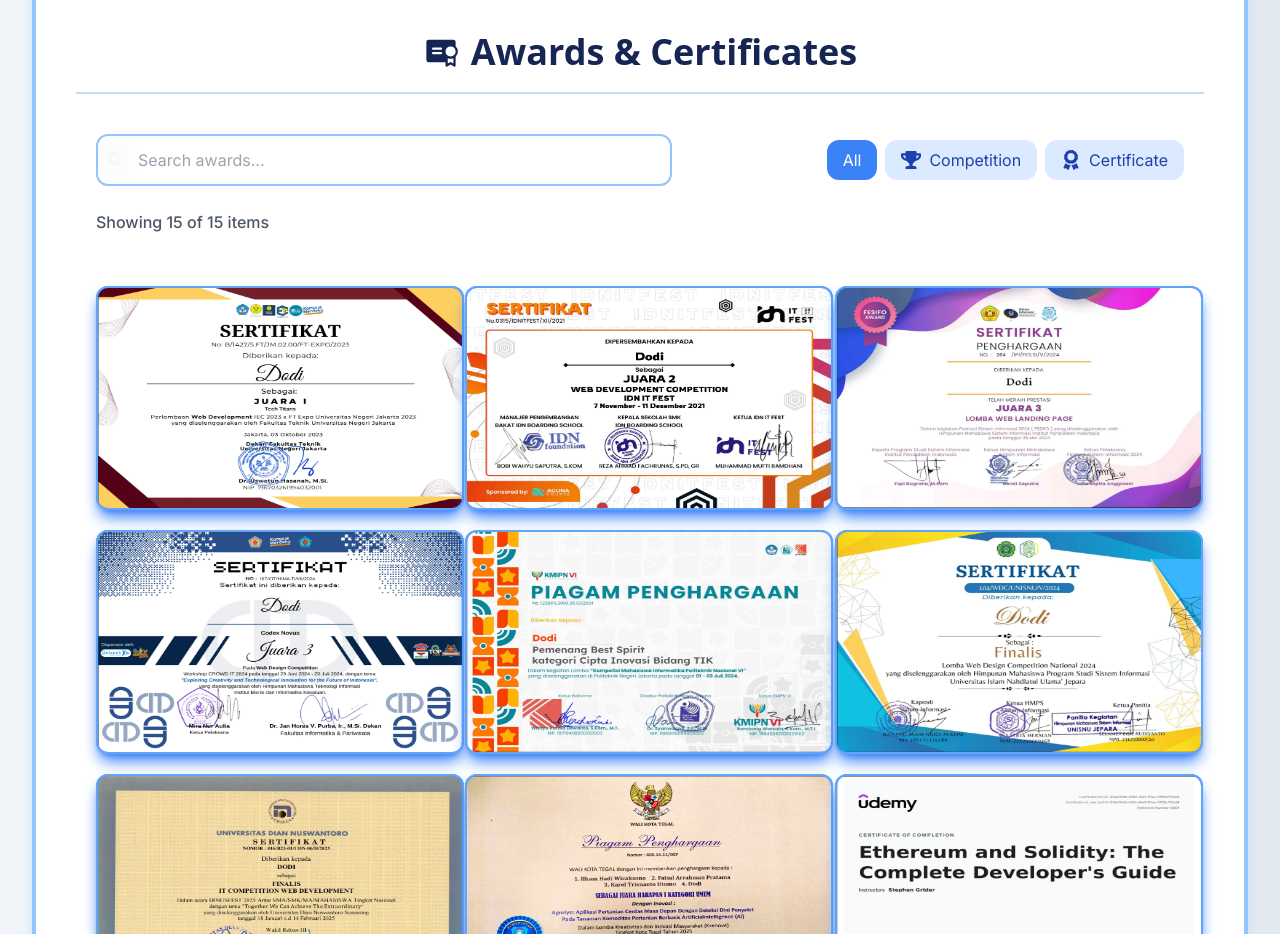
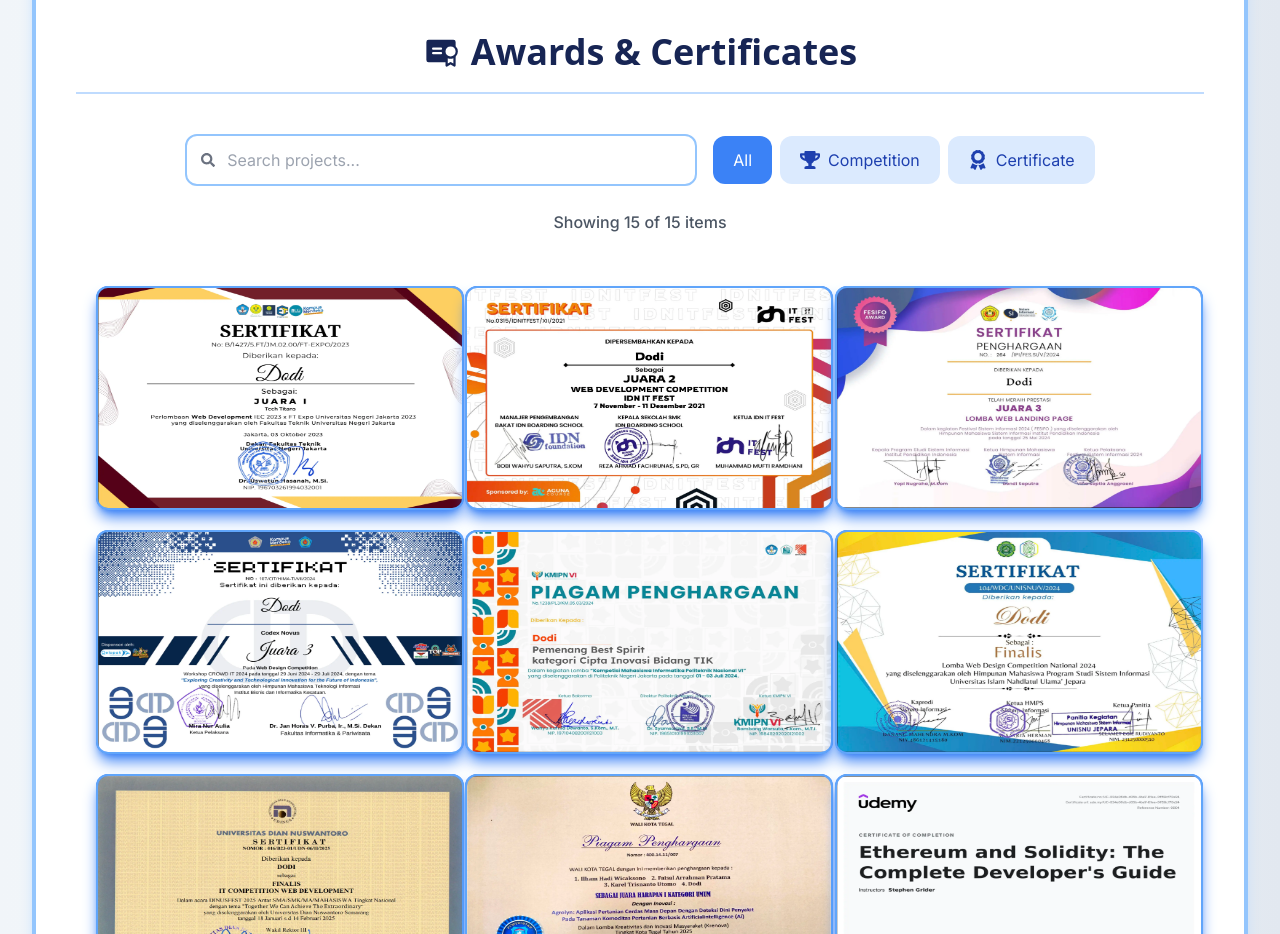
Before and after one commit to dodichakill/web-porto, a Next.js app: page /experiences in a window 1280 px wide. Shown: the part 1460-2394 px from the top of the page. Built offline with nearby package versions, Linux system fonts and the light colour scheme.

Commit message:
feat: enhance search and filter UI for awards and projects with improved layout and accessibility

```diff
--- a/src/app/experiences/SectionAwards.jsx
+++ b/src/app/experiences/SectionAwards.jsx
@@ -14,8 +14,9 @@ const SectionAwards = () => {
   const types = ["All", "Competition", "Certificate"];
 
   // Filter awards based on search term and selected type
-  const filteredAwards = dataAwards.filter(award => {
-    const matchesSearch = searchTerm === "" ||
+  const filteredAwards = dataAwards.filter((award) => {
+    const matchesSearch =
+      searchTerm === "" ||
       award.title.toLowerCase().includes(searchTerm.toLowerCase()) ||
       award.description.toLowerCase().includes(searchTerm.toLowerCase());
 
@@ -45,16 +46,16 @@ const SectionAwards = () => {
 
       {/* Search and Filter UI */}
       <div className="mb-8 mx-2 lg:mx-5">
-        <div className="flex flex-wrap justify-between items-center gap-4 mb-6">
+        <div className="flex flex-wrap justify-center items-center gap-4 mb-6">
           {/* Search Input */}
-          <div className="relative flex-grow max-w-xl" data-aos="fade-right">
-            <div className="absolute inset-y-0 left-0 pl-3 flex items-center pointer-events-none">
-              <FaSearch className="text-gray-500" />
+          <div className="relative flex-grow max-w-lg" data-aos="fade-right">
+            <div className="absolute inset-y-0 left-0 pl-4 flex items-center pointer-events-none z-10">
+              <FaSearch className="text-gray-500 text-sm" />
             </div>
             <input
               type="text"
-              placeholder="Search awards..."
-              className="w-full pl-10 pr-4 py-3 rounded-xl border-2 border-blue-300 focus:border-blue-500 focus:outline-none transition-all bg-white/70 backdrop-blur-md"
+              placeholder="Search projects..."
+              className="w-full pl-10 pr-4 py-3 rounded-xl border-2 border-blue-300 focus:border-blue-500 focus:outline-none transition-all bg-white/70 backdrop-blur-md relative z-0"
               value={searchTerm}
               onChange={(e) => setSearchTerm(e.target.value)}
               data-aos="fade-right"
@@ -81,11 +82,18 @@ const SectionAwards = () => {
           </button>
 
           {/* Filter Options - Desktop */}
-          <div className="hidden md:flex items-center gap-2 flex-wrap" data-aos="fade-left">
+          <div
+            className="hidden md:flex items-center gap-2 flex-wrap"
+            data-aos="fade-left"
+          >
             {types.map((type) => (
               <button
                 key={type}
-                className={`flex items-center gap-2 px-4 py-2 rounded-xl transition-all ${selectedType === type ? 'bg-blue-500 text-white' : 'bg-blue-100 hover:bg-blue-200 text-blue-800'}`}
+                className={`flex items-center gap-2 px-5 py-3 rounded-xl transition-all ${
+                  selectedType === type
+                    ? "bg-blue-500 text-white"
+                    : "bg-blue-100 hover:bg-blue-200 text-blue-800"
+                }`}
                 onClick={() => setSelectedType(type)}
               >
                 {type !== "All" && <TypeIcon type={type} />}
@@ -104,7 +112,11 @@ const SectionAwards = () => {
             {types.map((type) => (
               <button
                 key={type}
-                className={`flex items-center gap-2 px-4 py-2 rounded-xl transition-all ${selectedType === type ? 'bg-blue-500 text-white' : 'bg-blue-100 hover:bg-blue-200 text-blue-800'}`}
+                className={`flex items-center gap-2 py-3 px-4 rounded-xl transition-all ${
+                  selectedType === type
+                    ? "bg-blue-500 text-white"
+                    : "bg-blue-100 hover:bg-blue-200 text-blue-800"
+                }`}
                 onClick={() => setSelectedType(type)}
               >
                 {type !== "All" && <TypeIcon type={type} />}
@@ -116,12 +128,12 @@ const SectionAwards = () => {
 
         {/* Results Count */}
         <div
-          className="text-gray-600 font-medium"
+          className="text-gray-600 font-medium text-center mt-4"
           data-aos="fade-up"
           data-aos-delay="200"
         >
           Showing {filteredAwards.length} of {dataAwards.length} items
-          {selectedType !== "All" && ` in ${selectedType}`}
+          {selectedType !== "All" && ` in ${selectedType} Category`}
           {searchTerm && ` matching "${searchTerm}"`}
         </div>
       </div>
@@ -140,7 +152,10 @@ const SectionAwards = () => {
             />
           ))
         ) : (
-          <div className="col-span-3 text-center py-16 text-gray-500" data-aos="fade-up">
+          <div
+            className="col-span-3 text-center py-16 text-gray-500"
+            data-aos="fade-up"
+          >
             <div className="text-8xl mb-4 opacity-30 mx-auto">🔍</div>
             <h3 className="text-xl font-bold mb-2">No awards found</h3>
             <p>Try adjusting your search or filter criteria</p>
--- a/src/app/projects/page.jsx
+++ b/src/app/projects/page.jsx
@@ -63,16 +63,16 @@ export default function Projects() {
 
         {/* Search and Filter UI */}
         <div className="mb-8 mx-2 lg:mx-5">
-          <div className="flex flex-wrap justify-between items-center gap-4 mb-6">
+          <div className="flex flex-wrap justify-center items-center gap-4 mb-6">
             {/* Search Input */}
-            <div className="relative flex-grow max-w-xl" data-aos="fade-right">
-              <div className="absolute inset-y-0 left-0 pl-3 flex items-center pointer-events-none">
-                <FaSearch className="text-gray-500" />
+            <div className="relative flex-grow max-w-lg" data-aos="fade-right">
+              <div className="absolute inset-y-0 left-0 pl-4 flex items-center pointer-events-none z-10">
+                <FaSearch className="text-gray-500 text-sm" />
               </div>
               <input
                 type="text"
                 placeholder="Search projects..."
-                className="w-full pl-10 pr-4 py-3 rounded-xl border-2 border-blue-300 focus:border-blue-500 focus:outline-none transition-all bg-white/70 backdrop-blur-md"
+                className="w-full pl-10 pr-4 py-3 rounded-xl border-2 border-blue-300 focus:border-blue-500 focus:outline-none transition-all bg-white/70 backdrop-blur-md relative z-0"
                 value={searchTerm}
                 onChange={(e) => setSearchTerm(e.target.value)}
                 data-aos="fade-right"
@@ -106,7 +106,7 @@ export default function Projects() {
               {types.map((type) => (
                 <button
                   key={type}
-                  className={`flex items-center gap-2 px-4 py-2 rounded-xl transition-all ${
+                  className={`flex items-center gap-2 px-5 py-3 rounded-xl transition-all ${
                     selectedType === type
                       ? "bg-blue-500 text-white"
                       : "bg-blue-100 hover:bg-blue-200 text-blue-800"
@@ -145,12 +145,12 @@ export default function Projects() {
 
           {/* Results Count */}
           <div
-            className="text-gray-600 font-medium"
+            className="text-gray-600 font-medium text-center mt-4"
             data-aos="fade-up"
             data-aos-delay="200"
           >
             Showing {filteredProjects.length} of {dataProjects.length} projects
-            {selectedType !== "All" && ` in ${selectedType}`}
+            {selectedType !== "All" && ` in ${selectedType} Category`}
             {searchTerm && ` matching "${searchTerm}"`}
           </div>
         </div>
```
